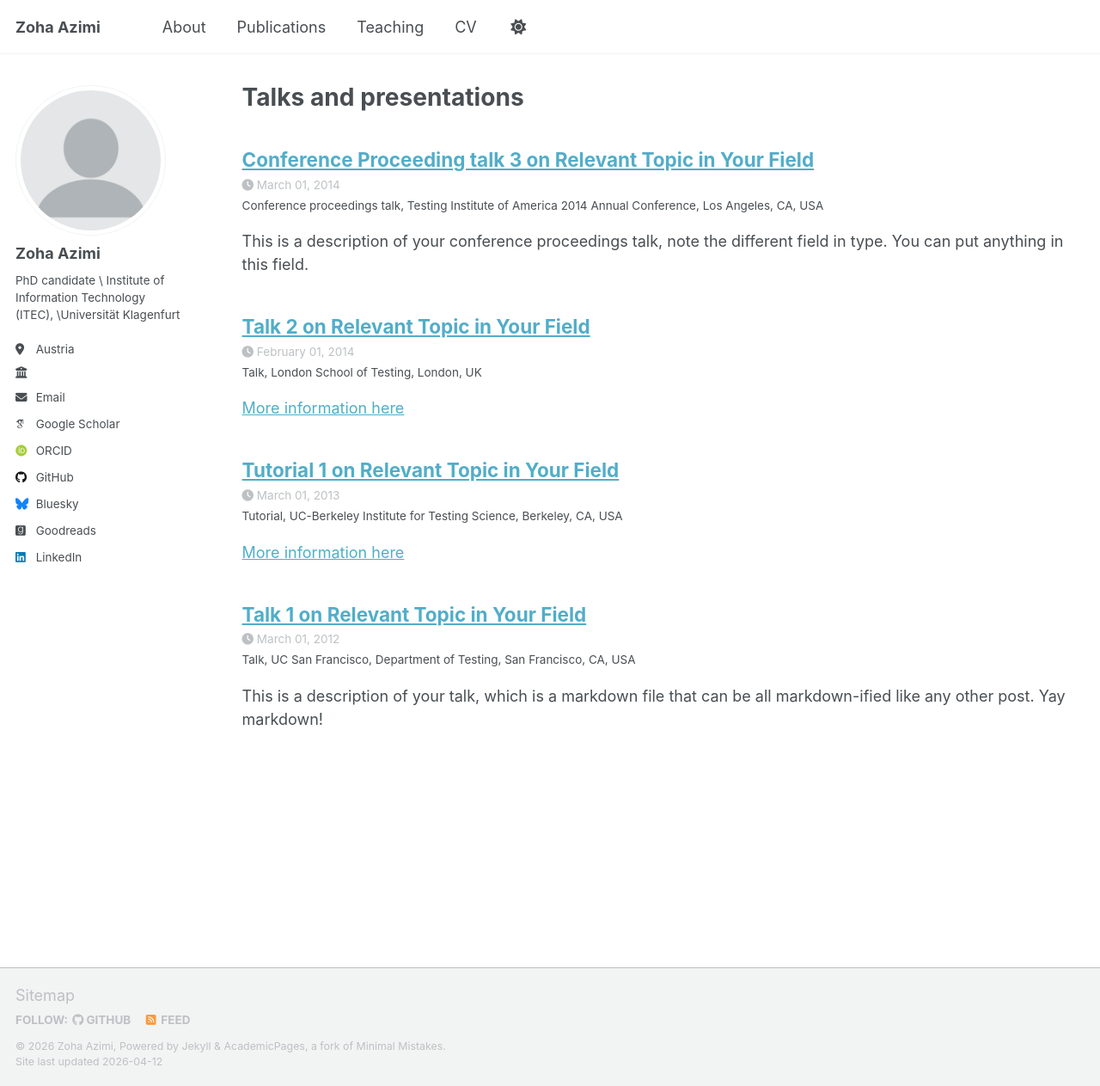
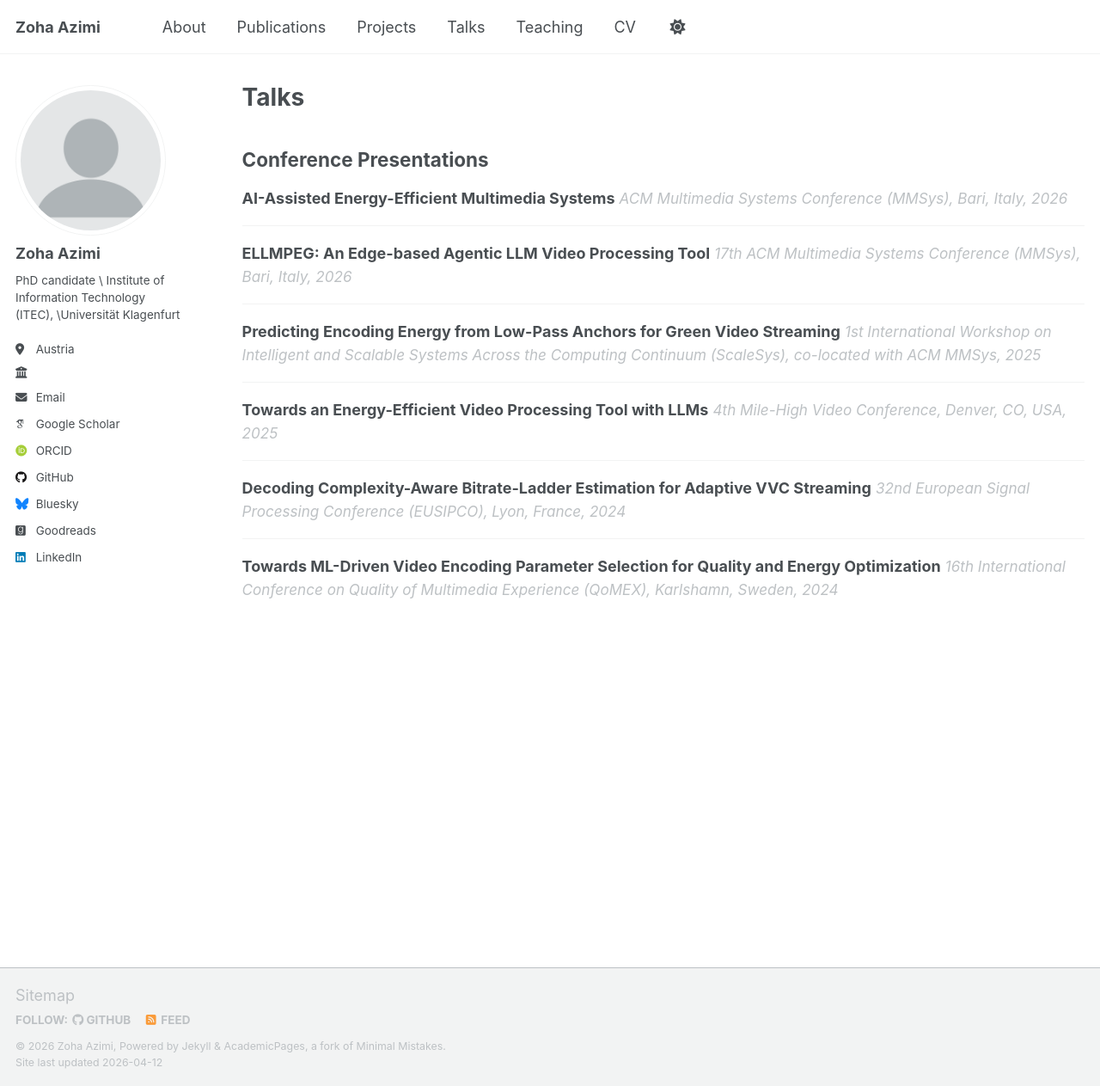
Before and after one commit to zoha-az/zoha-az, a Jekyll site: the page built from _pages/talks.md, in a window 1280 px wide and 1263 px high. Shown: the whole window at 86% size. Built offline with Jekyll 4.4.1, drawn with Linux system fonts in a browser that asks for light colours; some web fonts are replaced; a script that is not in the unit is left out.

Commit message:
Add projects and talks pages, update publications and CV
- Publications: removed LMOrch and ELLMPEG IEEE Access submission,
  added AI-Assisted Energy-Efficient Multimedia Systems (MMSys 2026)
- New projects page: GAIA and ATHENA research projects
- New talks page: conference presentations only
- CV: added Academic Service section with TPDS reviewer 2024–2026
- Navigation: added Projects and Talks links

Co-Authored-By: Claude Sonnet 4.6 <noreply@anthropic.com>

```diff
--- a/_data/navigation.yml
+++ b/_data/navigation.yml
@@ -13,6 +13,10 @@ main:
     url: /
   - title: "Publications"
     url: /publications/
+  - title: "Projects"
+    url: /projects/
+  - title: "Talks"
+    url: /talks/
   - title: "Teaching"
     url: /teaching/
   - title: "CV"
--- /dev/null
+++ b/_pages/talks.md
@@ -0,0 +1,42 @@
+---
+layout: archive
+title: "Talks"
+permalink: /talks/
+author_profile: true
+---
+
+## Conference Presentations
+
+**AI-Assisted Energy-Efficient Multimedia Systems**
+*ACM Multimedia Systems Conference (MMSys), Bari, Italy, 2026*
+{: .pub-entry}
+
+---
+
+**ELLMPEG: An Edge-based Agentic LLM Video Processing Tool**
+*17th ACM Multimedia Systems Conference (MMSys), Bari, Italy, 2026*
+{: .pub-entry}
+
+---
+
+**Predicting Encoding Energy from Low-Pass Anchors for Green Video Streaming**
+*1st International Workshop on Intelligent and Scalable Systems Across the Computing Continuum (ScaleSys), co-located with ACM MMSys, 2025*
+{: .pub-entry}
+
+---
+
+**Towards an Energy-Efficient Video Processing Tool with LLMs**
+*4th Mile-High Video Conference, Denver, CO, USA, 2025*
+{: .pub-entry}
+
+---
+
+**Decoding Complexity-Aware Bitrate-Ladder Estimation for Adaptive VVC Streaming**
+*32nd European Signal Processing Conference (EUSIPCO), Lyon, France, 2024*
+{: .pub-entry}
+
+---
+
+**Towards ML-Driven Video Encoding Parameter Selection for Quality and Energy Optimization**
+*16th International Conference on Quality of Multimedia Experience (QoMEX), Karlshamn, Sweden, 2024*
+{: .pub-entry}
```
Also changed, not shown: _pages/cv.md (+7 -0 lines), _pages/projects.md (added, +30 -0 lines), _pages/publications.md (+7 -14 lines).
